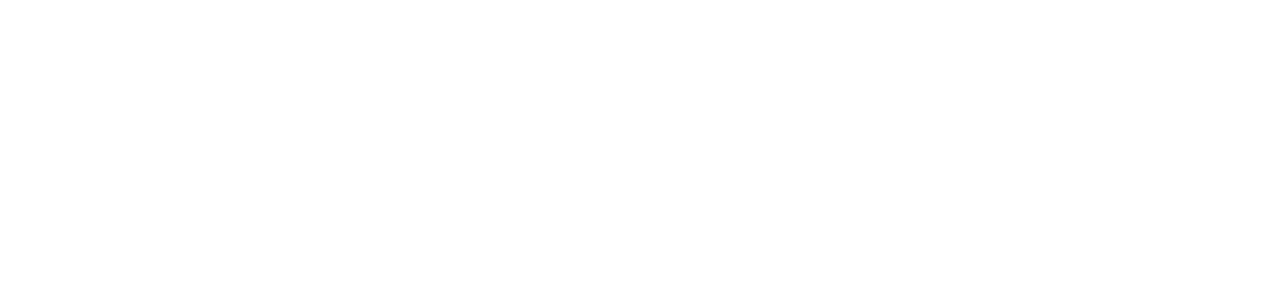
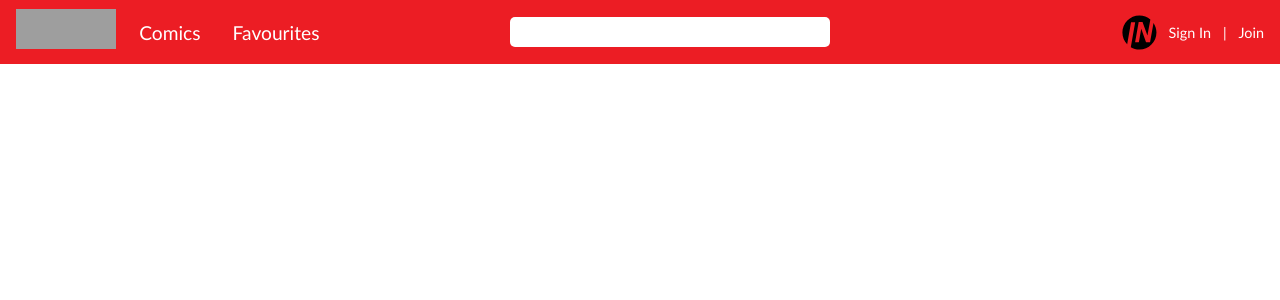
Before and after one commit to ahmedy00/marvel-comics, a Vue app: page /comics in a window 1280 px wide. Before the commit this address had no page. Shown: the top 300 px of the page. Built offline with nearby package versions, Linux system fonts and the light colour scheme; grey boxes are pictures that could not be loaded.

Commit message:
router settings done for header buttons

```diff
--- a/src/router/index.ts
+++ b/src/router/index.ts
@@ -1,12 +1,28 @@
 import { createRouter, createWebHistory } from 'vue-router'
 import HomeView from '../views/HomeView.vue'
+import ComicsBase from '@/components/comics/ComicsBase.vue'
+import FavouritesBase from '@/components/favourites/FavouritesBase.vue'
 
 const router = createRouter({
   history: createWebHistory(import.meta.env.BASE_URL),
   routes: [
     {
       path: '/',
-      component: HomeView
+      name: 'Home',
+      component: HomeView,
+      redirect: 'comics',
+      children: [
+        {
+          path: 'comics',
+          name: 'Comics',
+          component: ComicsBase
+        },
+        {
+          path: 'favourites',
+          name: 'Favourites',
+          component: FavouritesBase
+        }
+      ]
     }
   ]
 })
```
